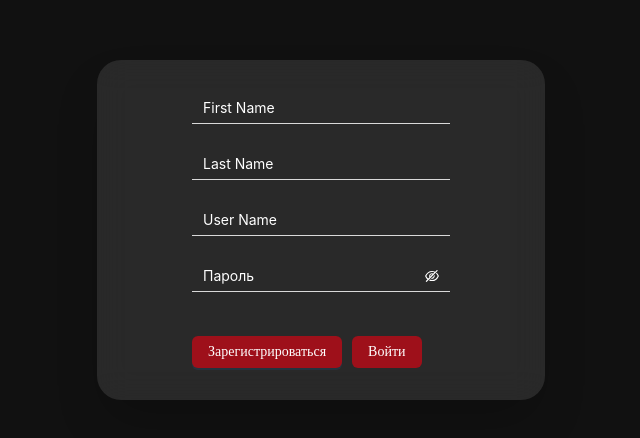
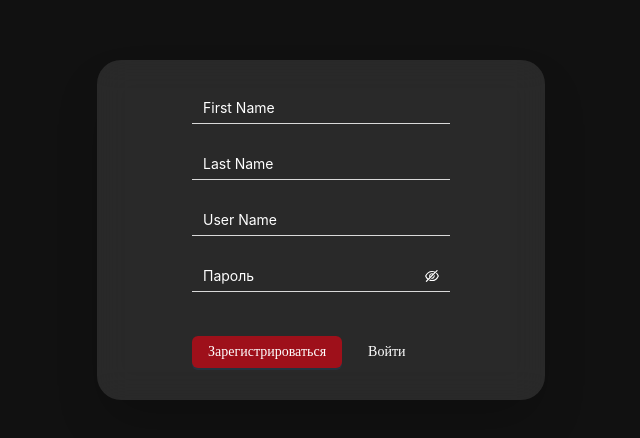
Before and after one commit to maxmutov-nuriddin/my-project, a React (Vite) app: page / in a window 1280 px wide. Shown: the part 170-608 px from the top of the page, without its empty margins (319-959 px from the left). Built offline with nearby package versions, Linux system fonts and the light colour scheme.

Commit message:
update App.css, src/index.css, LoginPage.jsx and registerPage.jsx

```diff
--- a/src/App.css
+++ b/src/App.css
@@ -41,3 +41,7 @@ button {
   align-items: center;
   justify-content: end;
 }
+
+.button{
+  background-color: #9E101A !important;
+}
--- a/src/index.css
+++ b/src/index.css
@@ -45,7 +45,6 @@ button{
   background-color: transparent;
   border: none;
   margin: 0 !important;
-  background-color: #9E101A !important;
 }
 
 input{
--- a/src/pages/authentication/LoginPage.jsx
+++ b/src/pages/authentication/LoginPage.jsx
@@ -110,7 +110,7 @@ function LoginPage() {
 
             <Form.Item>
               <div className='login-box_button'>
-                <Button type="primary" htmlType="submit" className=''>
+                <Button className="button" type="primary" htmlType="submit">
                   Войти
                 </Button>
                 <Button type="button" onClick={handleRegister} style={{ marginLeft: 10, color: "white" }}>
--- a/src/pages/authentication/registerPage.jsx
+++ b/src/pages/authentication/registerPage.jsx
@@ -134,8 +134,8 @@ function RegisterPage() {
               />
             </Form.Item>
 
-            <div className='flex'>
-              <Button type="primary" htmlType="submit">
+            <div className='flex items-center'>
+              <Button className='button' type="primary" htmlType="submit">
                 Зарегистрироваться
               </Button>
               <Button type="button" onClick={goToLogin} style={{ marginLeft: 10, color: "white" }}>
```
